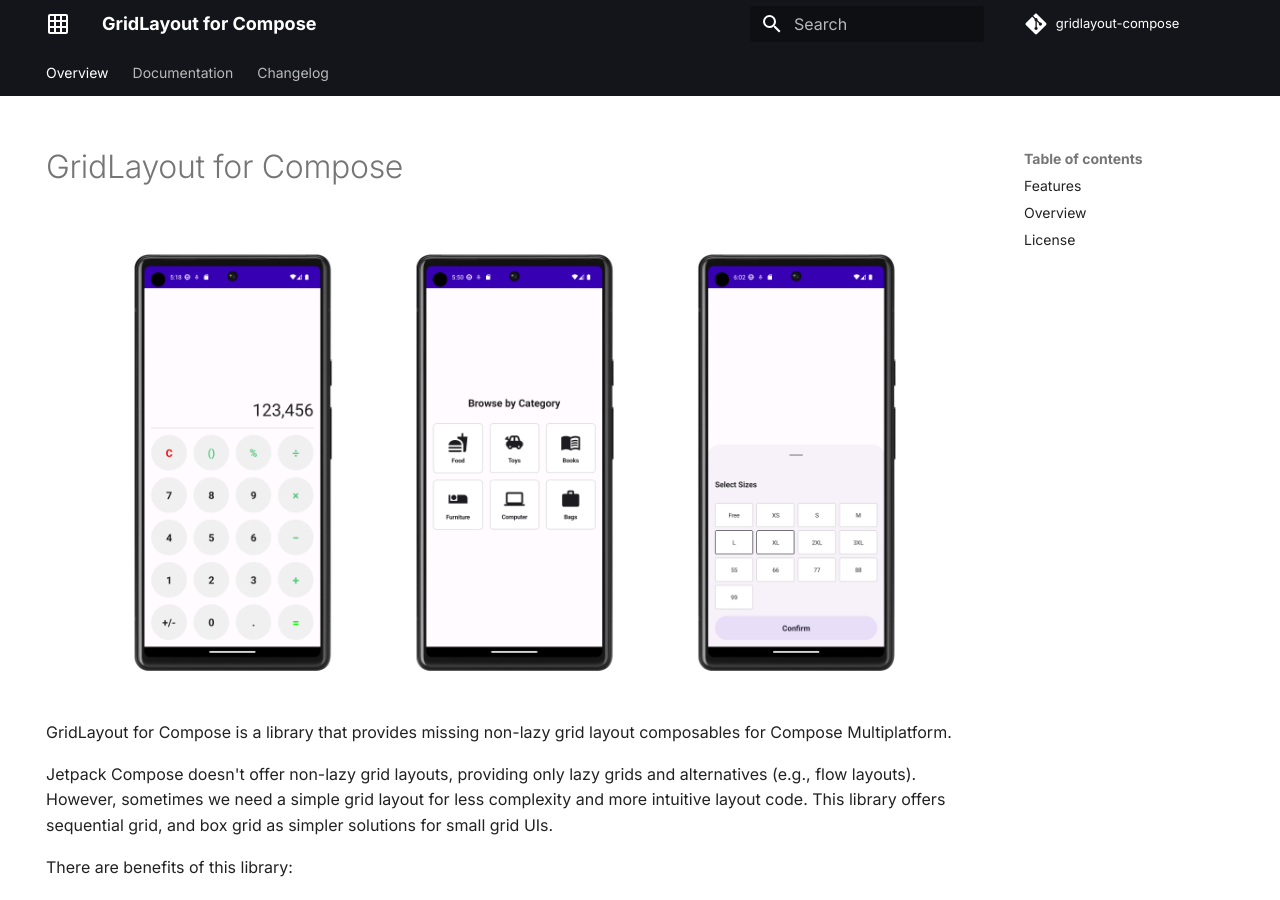
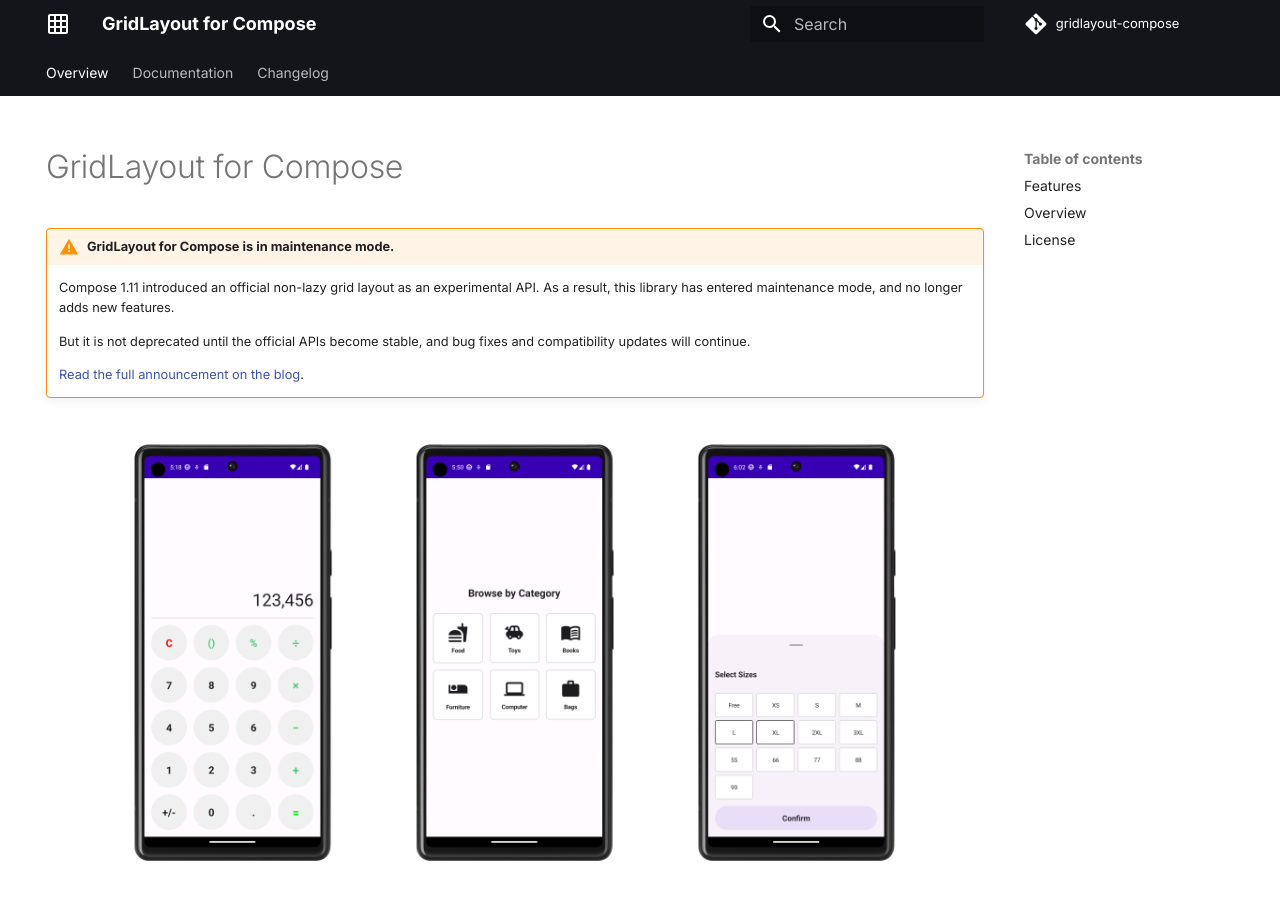
Before and after one commit to cheonjaeung/gridlayout-compose, an MkDocs documentation site: the page built from docs/index.md, in a window 1280 px wide and 900 px high. Built offline with MkDocs 1.6.1 and Material for MkDocs 9.7.7, drawn with Linux system fonts in a browser that asks for light colours; comment, search, counter and statistics services are not loaded.

Commit message:
Add maintenance mode notice to docs

```diff
--- a/docs/index.md
+++ b/docs/index.md
@@ -4,6 +4,15 @@ hide:
 ---
 
 # GridLayout for Compose
+
+!!! warning "GridLayout for Compose is in maintenance mode."
+
+    Compose 1.11 introduced an official non-lazy grid layout as an experimental API.
+    As a result, this library has entered maintenance mode, and no longer adds new features.
+
+    But it is not deprecated until the official APIs become stable, and bug fixes and compatibility updates will continue.
+
+    [Read the full announcement on the blog](https://cheonjaeung.com/posts/gridlayout-compose-is-entering-maintenance-mode/).
 
 ![overview-examples](images/grid-overview-examples.png)
 
```
Also changed, not shown: README.md (+10 -0 lines).
